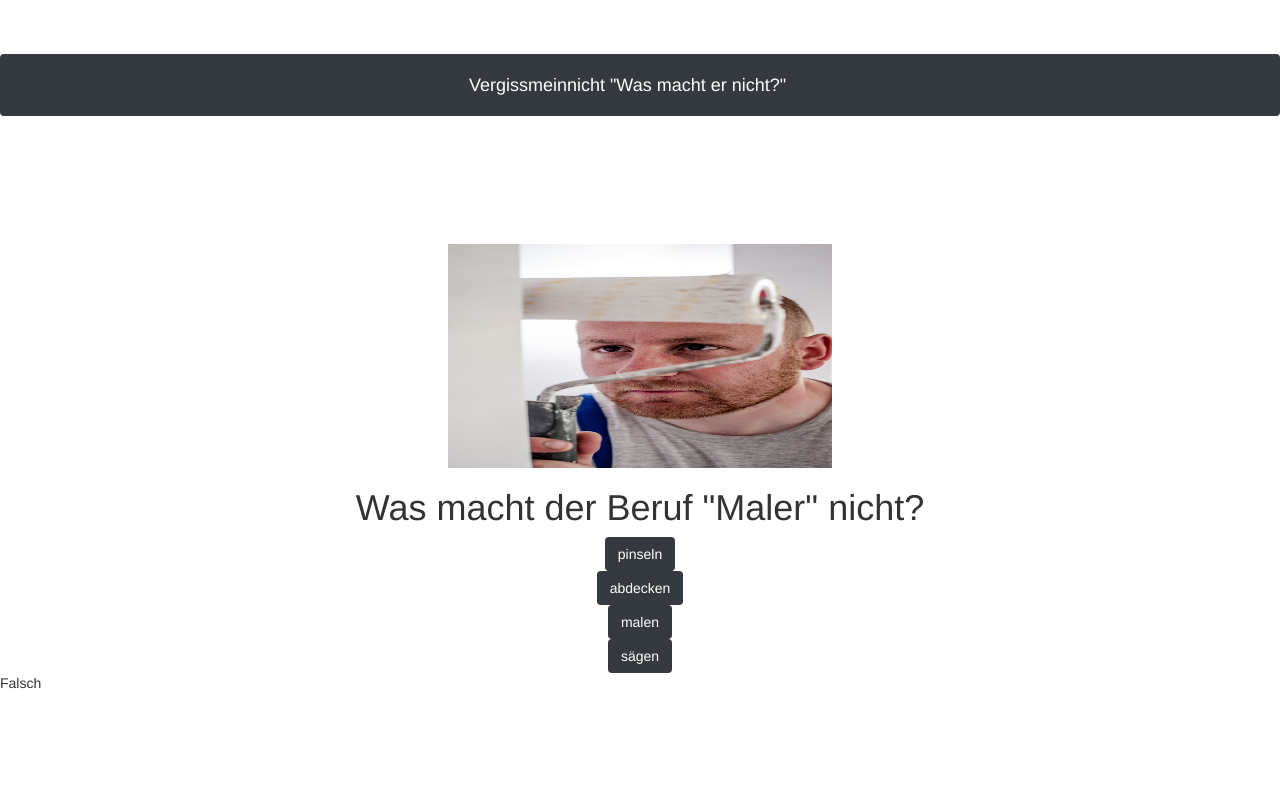
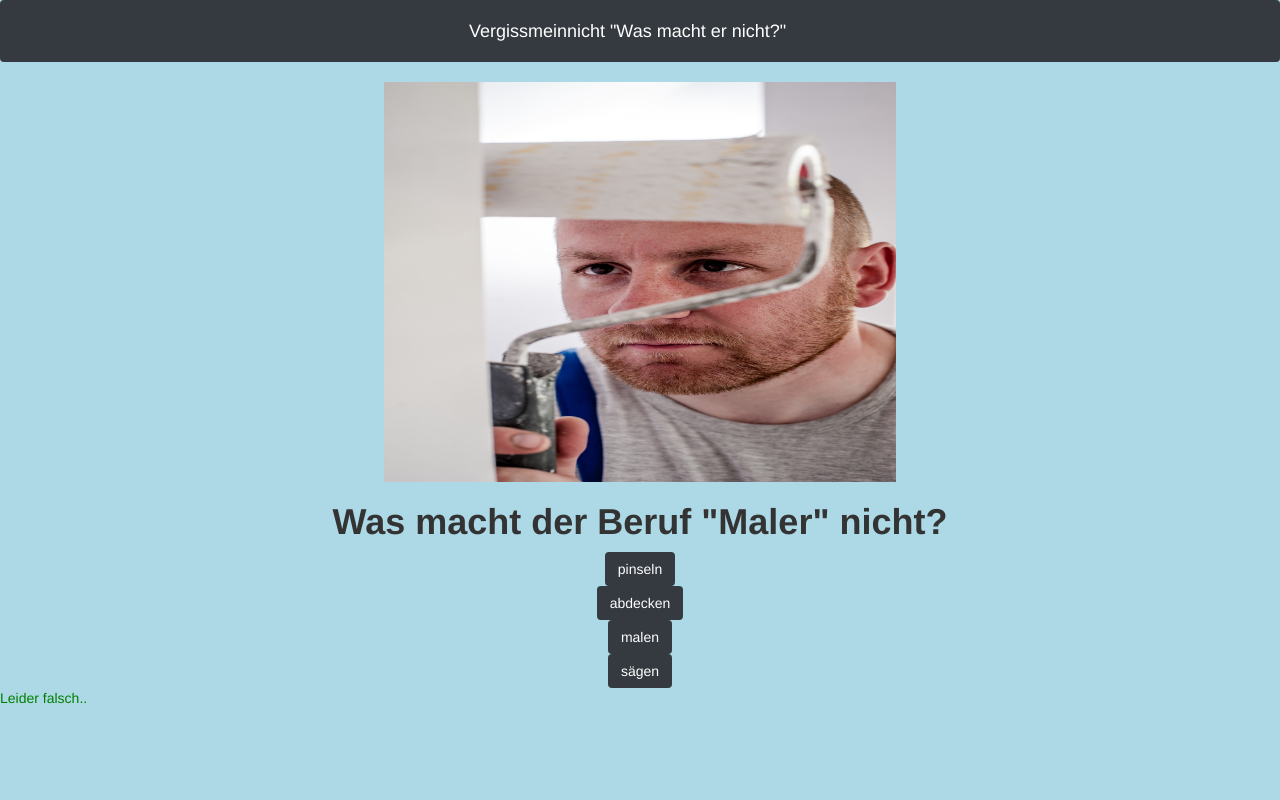
Before and after one commit to Andreas3005/Vergissmeinnicht, a PHP site: page /Berufe.php in a window 1280 px wide, after a click on "pinseln". Run offline with PHP 8.4, Linux system fonts and the light colour scheme; the visitor is signed in with stand-in values (Sample User, id 1).

Commit message:
Changes..

```diff
--- a/Berufe.php
+++ b/Berufe.php
@@ -1,5 +1,6 @@
 <html>
 <Meta charset = "UTF-8">
+<!-- Titel, Favicon und Headline -->
 <title>VGMN - Berufe</title>
 <link rel="icon" href="Bilder/favicon.ico">
 <script src="js/jquery.min.js"></script>
@@ -18,6 +19,7 @@
     </nav>
 </body>
  <head>
+
 <?php
 //Session User
 session_start();
@@ -25,8 +27,6 @@ if(!isset($_SESSION['id_user'])) {
  die('Bitte zuerst <a href="login.php">einloggen');
 }
 ?>
-
-
 
 <link href="css/styles.css" rel="stylesheet" type="text/css">
 <script type="text/javascript">
@@ -40,8 +40,7 @@ if(!isset($_SESSION['id_user'])) {
 		var cookie = getCookie("berufe");
 
 
-		var berufe = ["Dachdecker", "Schlosser", "Maler", "Mechaniker", "Kranfahrer", "Feuerwehrmann", "Fotograf", "Arzt", "Architekt" , "Zahnarzt",
-		"Kammeramann", "Friseur", "Bauarbeiter", "Taxifahrer", "Sportler", "Fußballer", "Schmied", "Model", "Verkäufer", "Elektriker" ];
+		var berufe = ["Dachdecker", "Schlosser", "Maler", "Mechaniker", "Kranfahrer", "Feuerwehrmann", "Fotograf", "Arzt", "Architekt" , "Zahnarzt","Kameramann", "Friseur", "Bauarbeiter", "Taxifahrer", "Sportler", "Fußballer", "Schmied", "Model", "Verkäufer", "Elektriker" ];
 		//Wenn der Cookie nicht befüllt ist, wird er neu befüllt.
 		if (cookie != 0)
 		{
@@ -109,8 +108,6 @@ if(!isset($_SESSION['id_user'])) {
 			var punkte = Math.floor(punkte);
 
 
-
-
 			punkte = punkte + 1;
 			setCookie("punkte", punkte);
 
@@ -140,14 +137,14 @@ if(!isset($_SESSION['id_user'])) {
 			machen [18] =["ziehen", "empfehlen", "erklären", "verkaufen"];
 			machen [19] =["mauern", "schrauben", "löten", "verkabeln"];
 
-			var berufepos = ["Dachdecker", "Schlosser", "Maler", "Mechaniker", "Kranfahrer", "Feuerwehrmann", "Fotograf", "Arzt", "Architekt" , "Zahnarzt","Kameramann", "Friseur", "Bauarbeiter", "Taxifahrer", "Sportler", "Fußballer", "Schmied", "Model", "Verkäufer", "Elektriker" ];
+			var berufepos = ["Dachdecker", "Schlosser", "Maler", "Mechaniker", "Kranfahrer", "Feuerwehrmann", "Fotograf", "Arzt", "Architekt" , "Zahnarzt", "Kameramann", "Friseur", "Bauarbeiter", "Taxifahrer", "Sportler", "Fußballer", "Schmied", "Model", "Verkäufer", "Elektriker" ];
 			var berufstelle = Math.floor(Math.random() * berufe.length);
 			var berufToUse = berufe[berufstelle];
 			berufe.splice(berufstelle,1);
 
 			var position = berufepos.indexOf(berufToUse);
-			document.write("<img src='Bilder/Berufe/" + berufToUse + ".jpg' id='logo'>");
-			document.write("<h1 id='Login'>Was macht der Beruf " + '"' + berufToUse + '"' + " nicht?</h1>");
+			document.write("<img src='Bilder/Berufe/" + berufToUse + ".jpg' id='BerufeBilder'>");
+			document.write("<h1 id='Login'><b>Was macht der Beruf " + '"' + berufToUse + '"' + " nicht?</b></h1>");
 			var a = 0;
 			var notdouble = ["", "", "", ""];
 
@@ -178,7 +175,7 @@ if(!isset($_SESSION['id_user'])) {
 </script>
 
 <p style="visibility: hidden;" id="falsch">
-    Falsch
+    Leider falsch..
 	</p>
 
 </html>
--- a/css/styles.css
+++ b/css/styles.css
@@ -4,14 +4,12 @@
 
 }
 #logo{
-
   width: 30%;
   height: 30%;
   display: block;
   margin-left: auto;
   margin-right: auto;
   margin-top: 10%;
-
 }
 
 #standardbox{
@@ -29,6 +27,7 @@
     margin-right: auto;
 	text-align: center;
 }
+
 #textzentriert, #Anlegen, #BackToLogin{
 	display: block;
     margin-left: auto;
@@ -58,30 +57,24 @@
 
 
 }
-.blinking {
-	font-weight: bold;
-	font-size: 25px;
+#BerufeBilder
+{
+  width: 40%;
+  height: 50%;
+  display: block;
+  margin-left: auto;
+  margin-right: auto;
+  margin-top: 1%;
+}
+#falsch
+{
+	color:green;
+
 }
 
-@media (min-width: 992px) {
 body {
-    padding-top: 56px;
-  }
+
+    background-color: lightblue;
+
 }
-
-.portfolio-item {
-  margin-bottom: 30px;
-}
-
-.pagination {
-  margin-bottom: 30px;
-}
-
-
-
-
-body {
-	  padding-top: 54px;
-}
-
 </style>
--- a/start.php
+++ b/start.php
@@ -58,10 +58,10 @@ if(!isset($_SESSION['id_user'])) {
       <div class="row">
         <div class="col-lg-6 portfolio-item">
           <div class="card h-100">
-            <a href="berufe.php"><img class="card-img-top" src="http://placehold.it/700x400" alt=""></a>
+            <a href="Berufe.php"><img class="card-img-top" src="http://placehold.it/700x400" alt=""></a>
             <div class="card-body">
               <h4 class="card-title">
-                <a href="berufe.php">Was macht er nicht?</a>
+                <a href="Berufe.php">Was macht er nicht?</a>
               </h4>
               <p class="card-text"><b>Beschreibung: </b> In diesem Spiel müssen Sie die Tätigkeit auswählen, welche der dagestellte Beruf normalerweise nicht macht. <br />
 								   <b>Anleitung:</b> Wählen sie die Tätigkeit aus, welche die Person auf dem Foto nicht macht. Hierzu klicken sie auf den jeweiligen Button.</p>
```
